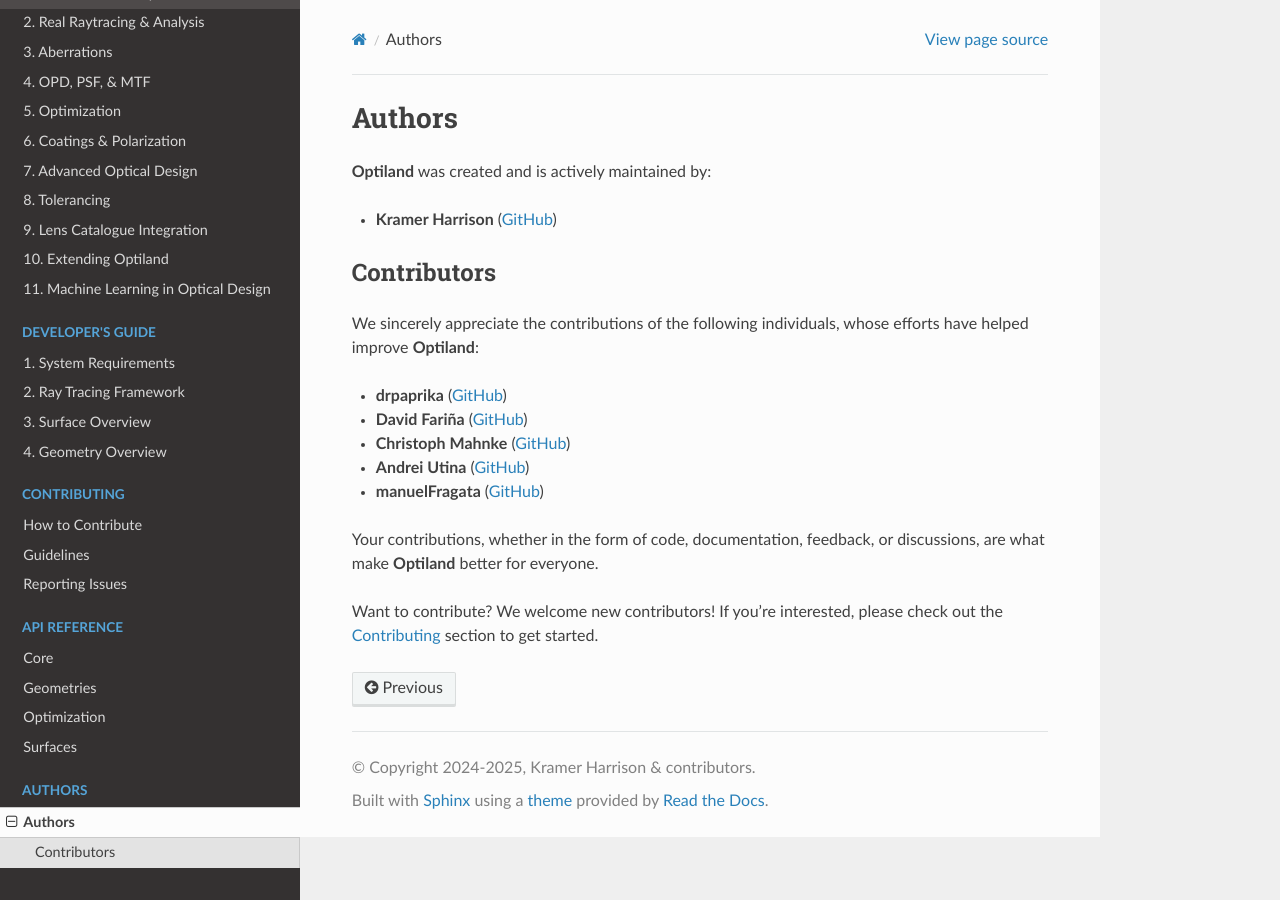
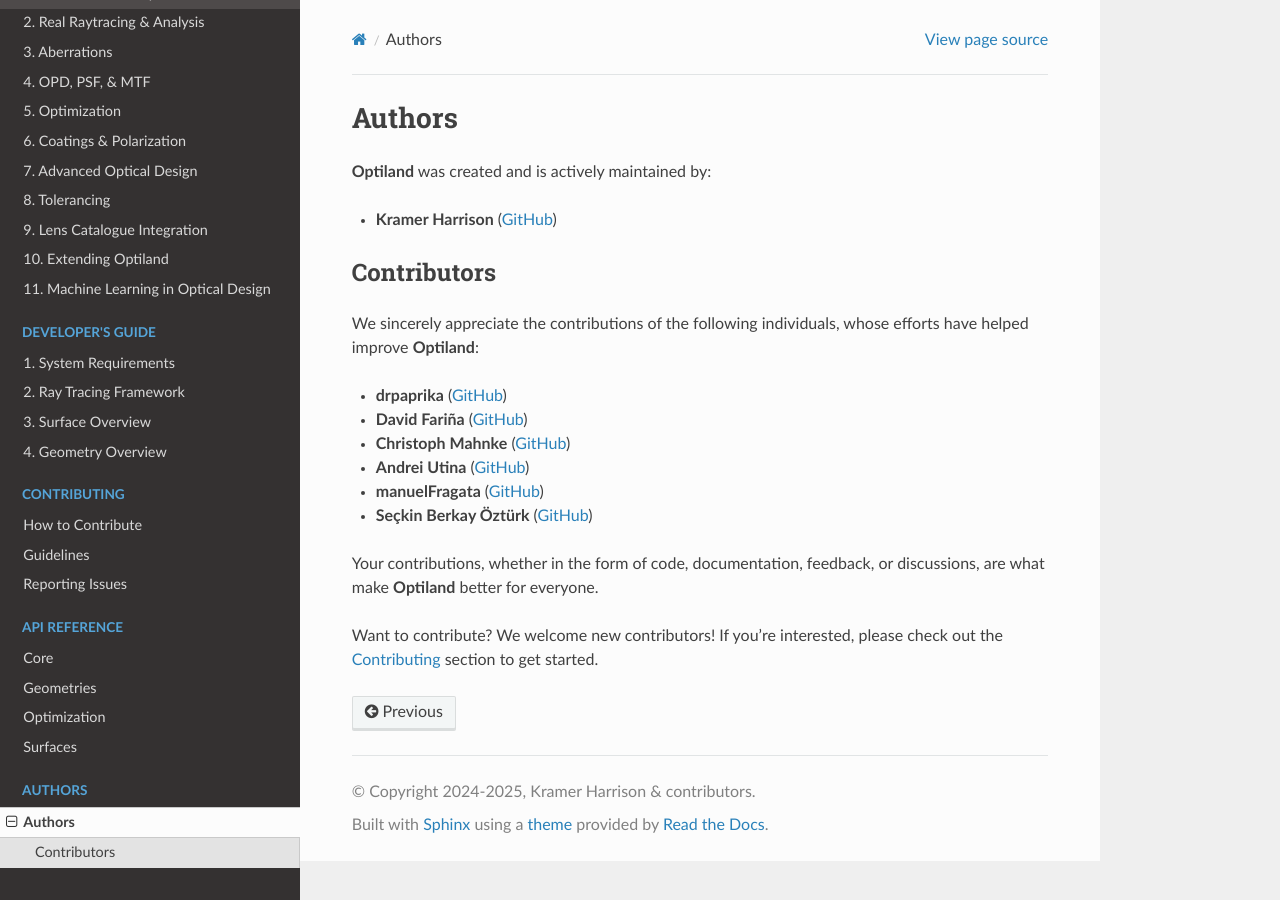
Before and after one commit to HarrisonKramer/optiland, a Sphinx documentation site: the page built from docs/authors.rst, in a window 1280 px wide. Built offline with Sphinx 7.4.7 and the Read the Docs theme 3.1.0, drawn with Linux system fonts in a browser that asks for light colours; pages that are not in the unit, such as notebooks, are missing from menus.

Commit message:
docs: add Seçkin Berkay Öztürk to authors list

```diff
--- a/docs/authors.rst
+++ b/docs/authors.rst
@@ -17,6 +17,8 @@
 - **Christoph Mahnke** (`GitHub <https://github.com/xmhk>`_)
 - **Andrei Utina** (`GitHub <https://github.com/AndreiUtina>`_)
 - **manuelFragata** (`GitHub <https://gist.github.com/manuelFragata>`_)
+- **Seçkin Berkay Öztürk** (`GitHub <https://github.com/SeckinBerkay>`_)
+
 
 Your contributions, whether in the form of code, documentation, feedback, or discussions, are what make **Optiland** better for everyone.
 
```
